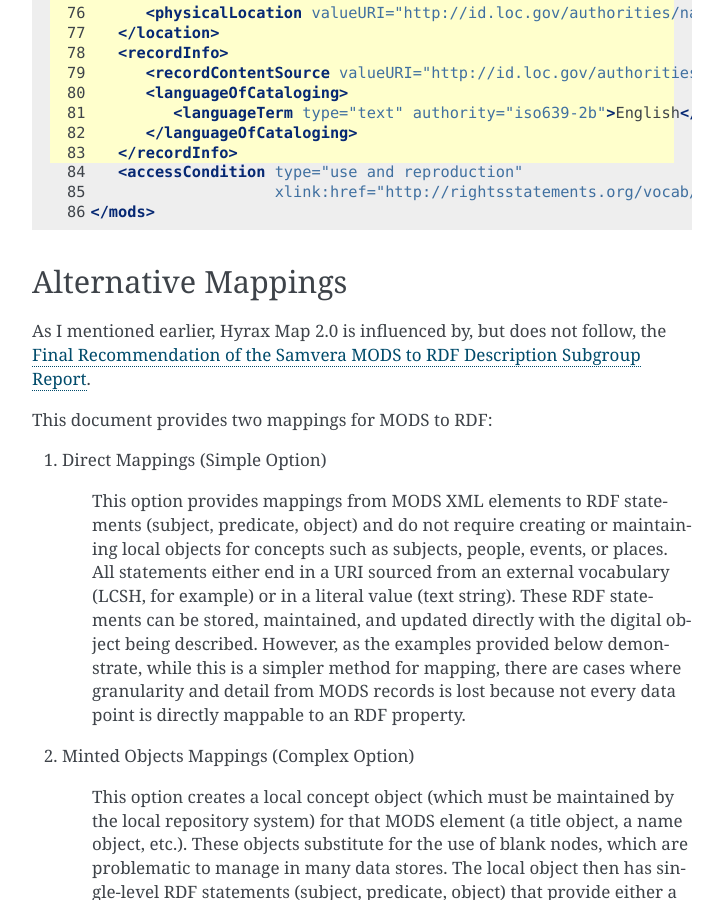
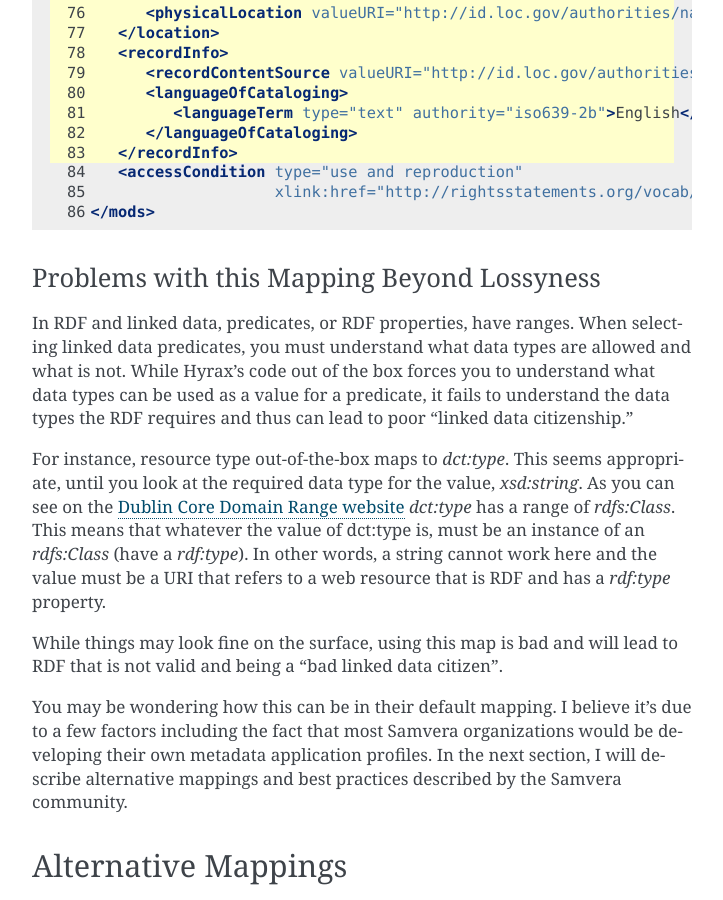
Before and after one commit to markpbaggett/utk_hyrax_review_docs, a Sphinx documentation site: the page built from docs/source/reference_materials/04_out_of_the_box_rdf_mapping.rst, in a window 1280 px wide and 900 px high, scrolled down 7241 px. Shown: the whole window, without its empty margins (388-1111 px from the left). Built offline with Sphinx 7.4.7, drawn with Linux system fonts in a browser that asks for light colours; some of the changed text lies outside the part shown.

Commit message:
Point out problems with Hyrax default MAP.

```diff
--- a/docs/source/reference_materials/04_out_of_the_box_rdf_mapping.rst
+++ b/docs/source/reference_materials/04_out_of_the_box_rdf_mapping.rst
@@ -353,6 +353,29 @@ Notice how an identifier is now just a dcterms identifier.
        <accessCondition type="use and reproduction"
                         xlink:href="http://rightsstatements.org/vocab/CNE/1.0/">Copyright Not Evaluated</accessCondition>
     </mods>
+
+-------------------------------------------
+Problems with this Mapping Beyond Lossyness
+-------------------------------------------
+
+In RDF and linked data, predicates, or RDF properties, have ranges. When selecting linked data predicates, you must
+understand what data types are allowed and what is not.  While Hyrax's code out of the box forces you to understand what
+data types can be used as a value for a predicate, it fails to understand the data types the RDF requires and thus can
+lead to poor "linked data citizenship."
+
+For instance, resource type out-of-the-box maps to `dct:type`.  This seems appropriate, until you look at the required
+data type for the value, `xsd:string`.  As you can see on the `Dublin Core Domain Range website <https://www.dublincore.org/specifications/dublin-core/domain-range/#dctermstype>`_
+`dct:type` has a range of `rdfs:Class`.  This means that whatever the value of dct:type is, must be an instance of an
+`rdfs:Class` (have a `rdf:type`).  In other words, a string cannot work here and the value must be a URI that refers to
+a web resource that is RDF and has a `rdf:type` property.
+
+While things may look fine on the surface, using this map is bad and will lead to RDF that is not valid and being a
+"bad linked data citizen".
+
+You may be wondering how this can be in their default mapping.  I believe it's due to a few factors including the fact
+that most Samvera organizations would be developing their own metadata application profiles.  In the next section, I will
+describe alternative mappings and best practices described by the Samvera community.
+
 
 ====================
 Alternative Mappings
```
